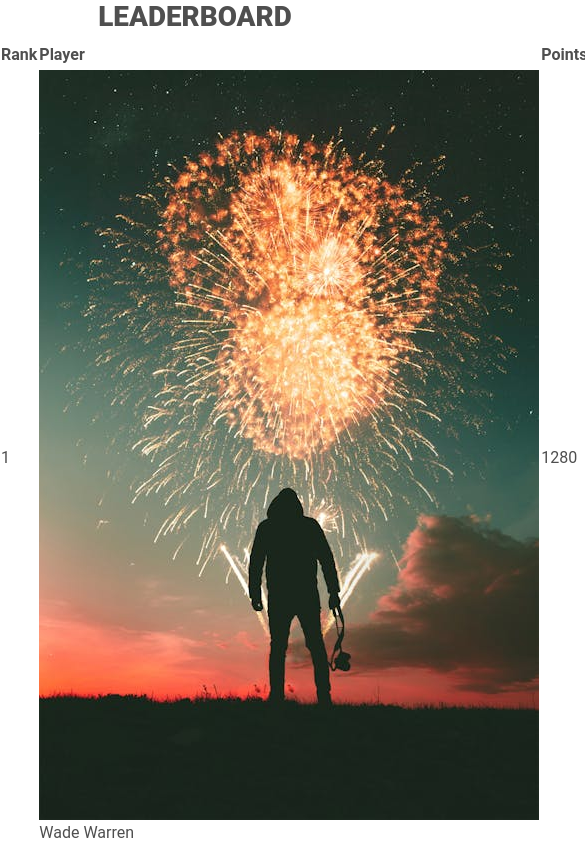
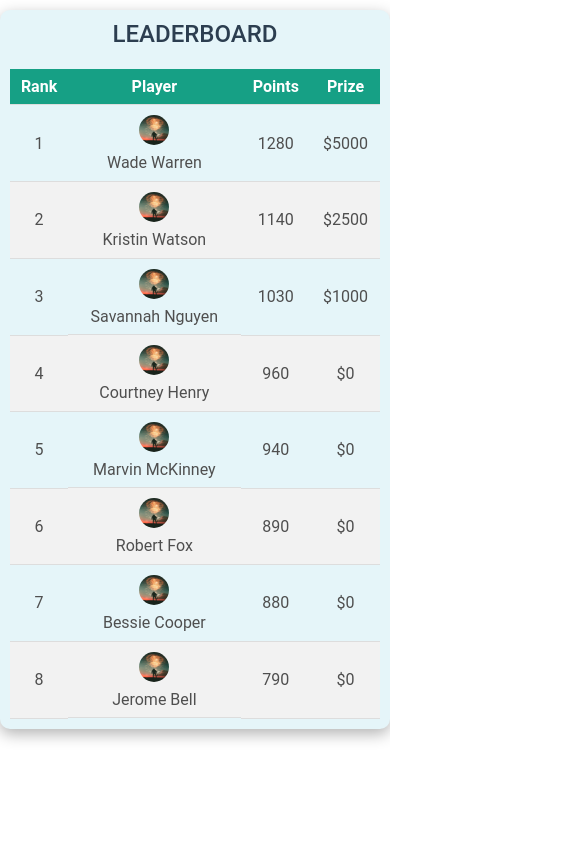
Before and after one commit to atmabodha/utmt-hackathon-platform, a React (Create React App) app in the folder front-end/coding_contest_app/: page /leaderboard in a window 390 px wide. Shown: the top 844 px of the page, 585 px wide, since content can reach past the window. Built offline with nearby package versions, Linux system fonts and the light colour scheme.

Commit message:
fixing the blinking effect

```diff
--- a/front-end/coding_contest_app/src/Router.js
+++ b/front-end/coding_contest_app/src/Router.js
@@ -1,15 +1,15 @@
 import React from "react";
 import { BrowserRouter as Router, Routes, Route } from "react-router-dom";
-import ContestHistory from "./host/dashboard/Dashboard";
+// import ContestHistory from "./host/dashboard/Dashboard";
 import Leaderboard from "./host/leaderboard/Leaderboard";
-import ContestDetails from "./host/contest creation/ContestDetails";
+// import ContestDetails from "./host/contest creation/ContestDetails";
 
 function ApplicationRouter() {
   return (
     <Router>
       <Routes>
         {/* <Route path="/" element={<ContestHistory />} /> */}
-        <Route path="/" element={<ContestDetails />} />
+        {/* <Route path="/" element={<ContestDetails />} /> */}
         <Route path="/leaderboard" element={<Leaderboard />} />
         {/* <Route path="/about" element={<About />} />
           <Route path="/contact" element={<Contact />} /> */}
--- a/front-end/coding_contest_app/src/host/leaderboard/Leaderboard.css
+++ b/front-end/coding_contest_app/src/host/leaderboard/Leaderboard.css
@@ -14,33 +14,33 @@
   margin-bottom: 20px;
 }
 
-table {
+.tableName {
   width: 100%;
   border-collapse: collapse;
 }
 
-th,
-td {
+.tableHeader,
+.tableData {
   padding: 15px;
   text-align: left;
   border-bottom: 1px solid #ddd;
 }
 
-th {
+.tableHeader {
   background: #16a085;
   color: white;
 }
 
-tr:nth-child(even) {
+.tableRow:nth-child(even) {
   background-color: #f2f2f2;
 }
 
-.player-info {
+#player-info {
   display: flex;
   align-items: center;
 }
 
-.player-img {
+#player-img {
   width: 40px;
   height: 40px;
   border-radius: 50%;
@@ -58,12 +58,12 @@ tr:nth-child(even) {
     font-size: 2em;
   }
 
-  th,
-  td {
+  .tableHeader,
+  .tableData {
     padding: 10px;
   }
 
-  .player-img {
+  #player-img {
     width: 30px;
     height: 30px;
     margin-right: 5px;
@@ -81,44 +81,31 @@ tr:nth-child(even) {
     font-size: 1.5em;
   }
 
-  th,
-  td {
+  .tableHeader,
+  .tableData {
     padding: 5px;
     text-align: center;
   }
 
-  .player-info {
+  #player-info {
     display: flex;
     flex-direction: column;
     align-items: center;
   }
 
-  .player-img {
+  #player-img {
     width: 30px;
     height: 30px;
     border-radius: 50%;
     margin: 5px 0;
   }
-
-  th:nth-child(1),
-  td:nth-child(1),
-  th:nth-child(2),
-  td:nth-child(2),
-  th:nth-child(3),
-  td:nth-child(3),
-  th:nth-child(4),
-  td:nth-child(4) {
-    text-align: center;
-  }
 }
 
-/* Hover effect */
-tr:hover {
-  background-color: #d1f2eb; /* Change to desired hover color */
-  animation: blink 0.5s step-end infinite alternate; /* Blink effect */
+.tableRow:hover {
+  background-color: #d0f30c;
+  animation: blink 0.5s step-end infinite alternate;
 }
 
-/* Keyframes for blink effect */
 @keyframes blink {
   50% {
     background-color: #a3e4d7;
--- a/front-end/coding_contest_app/src/host/leaderboard/Leaderboard.js
+++ b/front-end/coding_contest_app/src/host/leaderboard/Leaderboard.js
@@ -1,6 +1,6 @@
 import React from "react";
-// import "./Leaderboard.css"; // We'll create this CSS file next
-import profile1 from "./Leaderboard Assets/profile1.jpeg";
+import "./Leaderboard.css";
+import profile1 from "./leaderboard assets/profile1.jpeg"; // Corrected the path
 
 const data = [
   { rank: 1, name: "Wade Warren", points: 1280, prize: "$5000", img: profile1 },
@@ -23,36 +23,31 @@ const data = [
   { rank: 6, name: "Robert Fox", points: 890, prize: "$0", img: profile1 },
   { rank: 7, name: "Bessie Cooper", points: 880, prize: "$0", img: profile1 },
   { rank: 8, name: "Jerome Bell", points: 790, prize: "$0", img: profile1 },
-  // Add more entries as needed
 ];
 
 const Leaderboard = () => {
   return (
     <div className="leaderboard">
       <h1 className="title">LEADERBOARD</h1>
-      <table>
+      <table className="tableName">
         <thead>
-          <tr>
-            <th>Rank</th>
-            <th>Player</th>
-            <th>Points</th>
-            <th>Prize</th>
+          <tr className="tableRow">
+            <th className="tableHeader">Rank</th>
+            <th className="tableHeader">Player</th>
+            <th className="tableHeader">Points</th>
+            <th className="tableHeader">Prize</th>
           </tr>
         </thead>
         <tbody>
           {data.map((player, index) => (
-            <tr key={index}>
-              <td>{player.rank}</td>
-              <td className="player-info">
-                <img
-                  src={player.img}
-                  alt={player.name}
-                  className="player-img"
-                />
+            <tr className="tableRow" key={index}>
+              <td className="tableData">{player.rank}</td>
+              <td className="tableData" id="player-info">
+                <img src={player.img} alt={player.name} id="player-img" />
                 {player.name}
               </td>
-              <td>{player.points}</td>
-              <td>{player.prize}</td>
+              <td className="tableData">{player.points}</td>
+              <td className="tableData">{player.prize}</td>
             </tr>
           ))}
         </tbody>
```
Also changed, not shown: front-end/coding_contest_app/src/host/leaderboard/Leaderboard Assets/profile1.jpeg (deleted).
